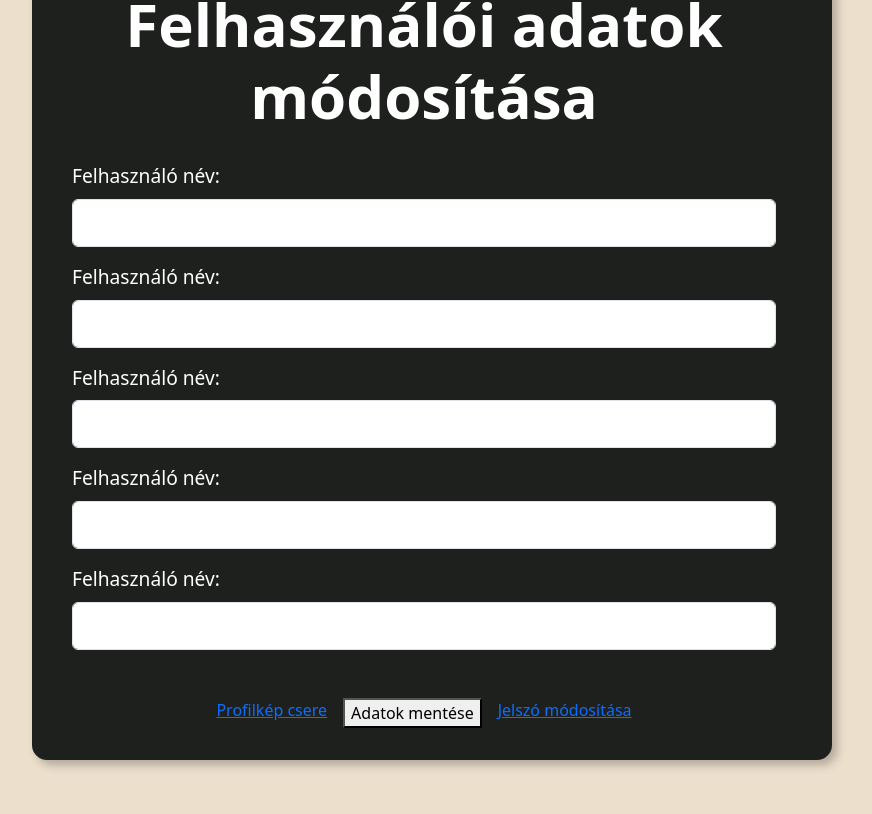
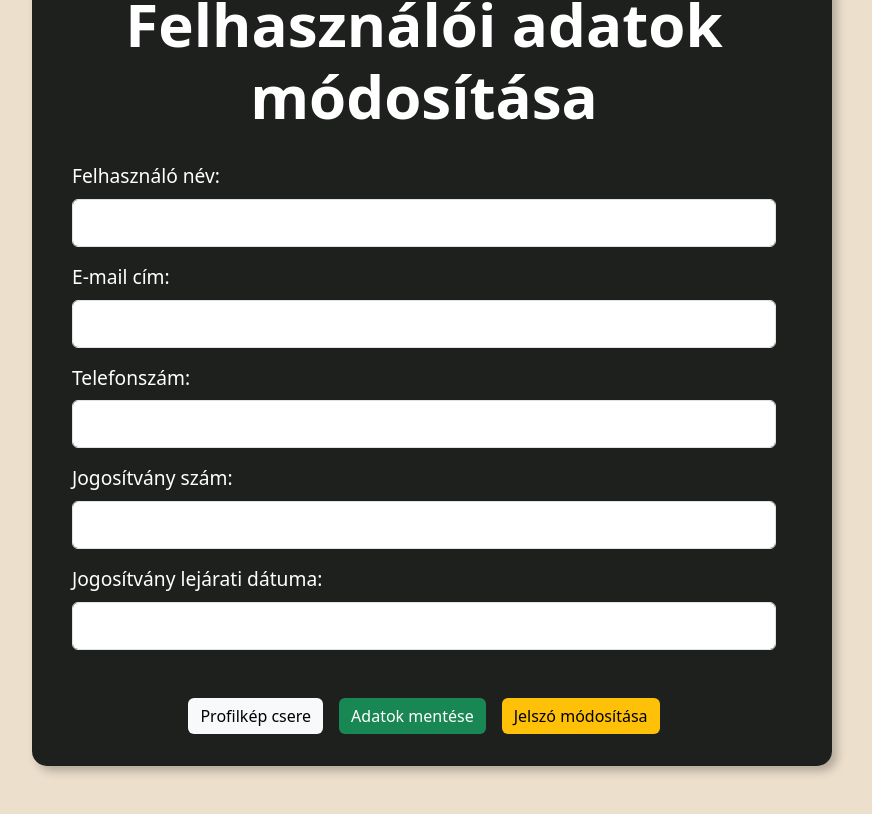
Before and after one commit to rewerze/currentcar, a React (Vite) app in the folder client/: page /profil/modositas in a window 1280 px wide. Shown: the part 260-1074 px from the top of the page, without its empty margins (208-1080 px from the left). Built offline with nearby package versions, Linux system fonts and the light colour scheme; no server answers.

Commit message:
profil módosítás frontend kész

```diff
--- a/client/src/components/EditProfile.tsx
+++ b/client/src/components/EditProfile.tsx
@@ -12,25 +12,25 @@ function EditProfile() {
                         <input type="text" name="user_name" id="user_name" className="form-control" />
 
                         {/* EMAIL CÍM */}
-                        <label htmlFor="user_name" className="form-label mt-3">Felhasználó név:</label>
+                        <label htmlFor="user_name" className="form-label mt-3">E-mail cím:</label>
                         <input type="text" name="user_name" id="user_name" className="form-control" />
 
                         {/* TELEFONSZÁM */}
-                        <label htmlFor="user_name" className="form-label mt-3">Felhasználó név:</label>
+                        <label htmlFor="user_name" className="form-label mt-3">Telefonszám:</label>
                         <input type="text" name="user_name" id="user_name" className="form-control" />
 
                         {/* Jogosítvány szám */}
-                        <label htmlFor="user_name" className="form-label mt-3">Felhasználó név:</label>
+                        <label htmlFor="user_name" className="form-label mt-3">Jogosítvány szám:</label>
                         <input type="text" name="user_name" id="user_name" className="form-control" />
 
                         {/* Jogosítvány lejárati dátuma */}
-                        <label htmlFor="user_name" className="form-label mt-3">Felhasználó név:</label>
+                        <label htmlFor="user_name" className="form-label mt-3">Jogosítvány lejárati dátuma:</label>
                         <input type="text" name="user_name" id="user_name" className="form-control" />
 
                         <div className="d-flex justify-content-center mt-5 gap-3">
-                            <a href="/profil/kepcsere">Profilkép csere</a>
-                            <button type="submit">Adatok mentése</button>
-                            <a href="/profil/kepcsere">Jelszó módosítása</a>
+                            <a href="/profil/kepcsere" className="btn btn-light">Profilkép csere</a>
+                            <button type="submit" className="btn btn-success">Adatok mentése</button>
+                            <a href="/profil/jelszo-modositas" className="btn btn-warning">Jelszó módosítása</a>
                         </div>
                     </div>
                 </form>
--- a/client/src/components/Profile.tsx
+++ b/client/src/components/Profile.tsx
@@ -46,7 +46,7 @@ function Profile() {
                         <div className='d-flex justify-content-center gap-3 mt-5'>
                             <a href="profil/modositas" className='btn btn-primary'>Adatok módosítása</a>
                             <a href="/logout" className='btn btn-light text-center'>Kijelentkezés</a>
-                            <a href="/jelszo-modositas" className='btn btn-warning'>Jelszó módosítás</a>
+                            <a href="/profil/jelszo-modositas" className='btn btn-warning'>Jelszó módosítás</a>
                             <a href="/profil/torles" className='btn btn-danger'>Profil törlés</a>
                         </div>
                     </div>
--- a/client/src/main.tsx
+++ b/client/src/main.tsx
@@ -32,7 +32,7 @@ createRoot(document.getElementById('root')!).render(
           <Route path="/login" element={<Login />} />                     {/*  BEJELENTKEZÉS */}
           <Route path='/logout' element={<Logout />} />                   {/*  KIJELENTKEZÉS */}
           <Route path='/profil' element={<Profil />} />                   {/*  FELHASZNÁLÓ PROFILJA */}
-          <Route path='/jelszo-modositas' element={<Password />} />       {/*  JELSZÓ MÓDOSÍTÁS */}
+          <Route path='/profil/jelszo-modositas' element={<Password />} />       {/*  JELSZÓ MÓDOSÍTÁS */}
           <Route path='/osszesauto' element={<AllCar />} />               {/*  ÖSSZES AUTÓ AMIT KIADUNK */}
           <Route path='/adatlap' element={<CarData />} />                 {/*  AUTÓK ADATLAPJAI */}
           <Route path='/feladas' element={<CarUpload />} />               {/*  AUTÓ FELTÖLTÉS */}
```
